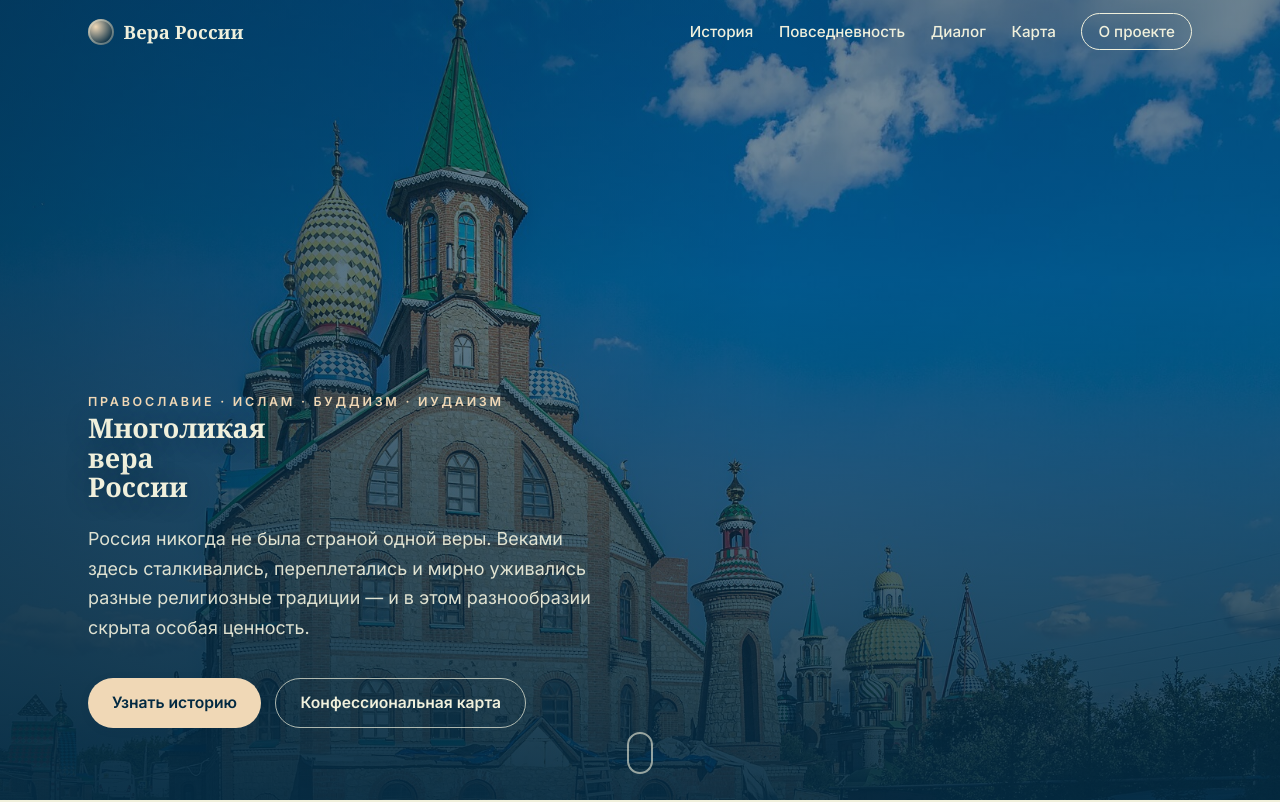
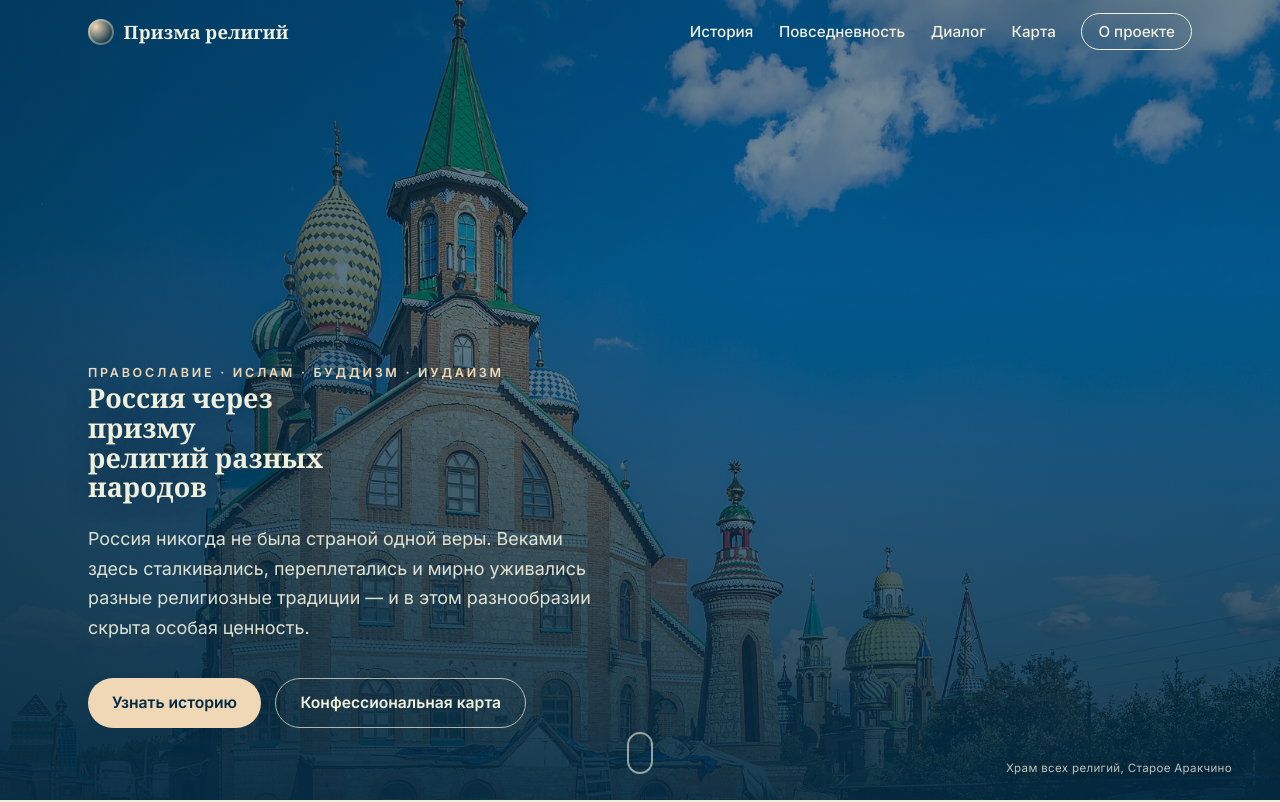
Before and after one commit to pwgzghb9dv-sys/veram-rossii, a plain HTML site: page index.html in a window 1280 px wide. Shown: the top 802 px of the page. Drawn offline with nearby package versions, Linux system fonts and the light colour scheme.

Commit message:
Update branding, Judaism icon, Russia-only map; refine About
- Rename site to "Россия через призму религий разных народов"
- Replace Judaism icon with a proper Star of David
- Constrain map to Russia (maxBounds) and fit to markers
- Remove the "Цель" block from the About page
- Add hero photo caption (Храм всех религий, Старое Аракчино)

Co-authored-by: Cursor <cursoragent@cursor.com>

```diff
--- a/assets/css/layout.css
+++ b/assets/css/layout.css
@@ -55,6 +55,19 @@
 .hero__title {
   color: var(--text-invert);
   text-shadow: 0 2px 24px rgba(3, 42, 66, 0.45);
+}
+.hero__credit {
+  position: absolute;
+  right: clamp(1.1rem, 5vw, 3rem);
+  bottom: 1.4rem;
+  z-index: 1;
+  max-width: 60%;
+  margin: 0;
+  font-size: 0.72rem;
+  letter-spacing: 0.03em;
+  text-align: right;
+  color: rgba(240, 240, 220, 0.78);
+  text-shadow: 0 1px 8px rgba(3, 42, 66, 0.6);
 }
 .hero__eyebrow {
   color: var(--warm);
--- a/assets/data/content.js
+++ b/assets/data/content.js
@@ -8,7 +8,7 @@ const ICONS = {
   orthodox: `<svg viewBox="0 0 24 24" fill="none" stroke="currentColor" stroke-width="1.6" stroke-linecap="round"><path d="M12 2v20M7 7h10M5 12h14M9 17h6"/></svg>`,
   islam: `<svg viewBox="0 0 24 24" fill="none" stroke="currentColor" stroke-width="1.6" stroke-linejoin="round"><path d="M16.5 4a8 8 0 1 0 0 16 6.5 6.5 0 1 1 0-16Z"/><path d="m19.5 8 .9 1.9 2 .3-1.5 1.4.4 2-1.8-1-1.8 1 .4-2L16.6 10.2l2-.3.9-1.9Z"/></svg>`,
   buddhism: `<svg viewBox="0 0 24 24" fill="none" stroke="currentColor" stroke-width="1.6"><circle cx="12" cy="12" r="9"/><circle cx="12" cy="12" r="3"/><path d="M12 3v6M12 15v6M3 12h6M15 12h6M5.6 5.6l4.2 4.2M14.2 14.2l4.2 4.2M18.4 5.6l-4.2 4.2M9.8 14.2l-4.2 4.2"/></svg>`,
-  judaism: `<svg viewBox="0 0 24 24" fill="none" stroke="currentColor" stroke-width="1.5" stroke-linejoin="round"><path d="M12 3l3.5 6h-7L12 3Zm0 18l-3.5-6h7L12 21ZM4.5 7.5h15M4.5 16.5h15"/></svg>`,
+  judaism: `<svg viewBox="0 0 24 24" fill="none" stroke="currentColor" stroke-width="1.4" stroke-linejoin="round"><path d="M12 2.5 20.66 17.5H3.34L12 2.5Z"/><path d="M12 21.5 3.34 6.5h17.32L12 21.5Z"/></svg>`,
 };
 
 const RELIGIONS = [
--- a/assets/js/map.js
+++ b/assets/js/map.js
@@ -15,13 +15,17 @@
     const points = data.MAP_POINTS;
     const icons = data.ICONS || {};
 
+    // Ограничиваем карту территорией России
+    const RUSSIA_BOUNDS = L.latLngBounds([41, 19], [78, 180]);
     const map = L.map(el, {
-      center: [56, 70],
+      center: [62, 94],
       zoom: 3,
       minZoom: 2,
       maxZoom: 9,
       scrollWheelZoom: false,
       attributionControl: true,
+      maxBounds: RUSSIA_BOUNDS,
+      maxBoundsViscosity: 1.0,
     });
 
     // Включаем колесо после клика по карте (чтобы скролл страницы не залипал)
@@ -72,7 +76,9 @@
 
     function fit() {
       map.invalidateSize();
+      // Вид по маркерам (вся раскладка в пределах России), без выхода на мир
       if (bounds.length) map.fitBounds(bounds, { padding: [30, 30] });
+      else map.fitBounds(RUSSIA_BOUNDS, { padding: [8, 8] });
     }
 
     // Контейнер может быть ещё не до конца разложен на момент init —
--- a/index.html
+++ b/index.html
@@ -3,8 +3,8 @@
 <head>
   <meta charset="UTF-8" />
   <meta name="viewport" content="width=device-width, initial-scale=1.0" />
-  <title>Многоликая вера России — религиозное многообразие страны</title>
-  <meta name="description" content="Православие, ислам, буддизм и иудаизм в России: история появления, повседневный уклад, межрелигиозный диалог и конфессиональная карта страны." />
+  <title>Россия через призму религий разных народов</title>
+  <meta name="description" content="Россия через призму религий разных народов: православие, ислам, буддизм и иудаизм — история появления, повседневный уклад, межрелигиозный диалог и конфессиональная карта страны." />
 
   <script>document.documentElement.classList.replace('no-js', 'js');</script>
 
@@ -26,7 +26,7 @@
     <div class="container site-header__inner">
       <a class="brand" href="#hero">
         <span class="brand__mark" aria-hidden="true"></span>
-        <span class="brand__text">Вера России</span>
+        <span class="brand__text">Призма религий</span>
       </a>
 
       <nav class="nav" aria-label="Основная навигация">
@@ -54,7 +54,7 @@
       <div class="hero__overlay"></div>
       <div class="container hero__content">
         <p class="eyebrow hero__eyebrow" data-reveal>Православие · Ислам · Буддизм · Иудаизм</p>
-        <h1 class="hero__title" data-reveal>Многоликая вера<br />России</h1>
+        <h1 class="hero__title" data-reveal>Россия через призму<br />религий разных народов</h1>
         <p class="hero__lead" data-reveal>
           Россия никогда не была страной одной веры. Веками здесь сталкивались,
           переплетались и мирно уживались разные религиозные традиции — и в этом
@@ -65,6 +65,7 @@
           <a class="btn btn--ghost" href="#map">Конфессиональная карта</a>
         </div>
       </div>
+      <p class="hero__credit">Храм всех религий, Старое Аракчино</p>
       <a class="hero__scroll" href="#history" aria-label="Прокрутить вниз">
         <span></span>
       </a>
@@ -263,7 +264,7 @@
   <footer class="footer">
     <div class="container footer__inner">
       <div class="footer__brand">
-        <span class="brand__text">Многоликая вера России</span>
+        <span class="brand__text">Россия через призму религий разных народов</span>
         <p>Учебный проект о религиозном многообразии страны.</p>
       </div>
       <nav class="footer__nav" aria-label="Навигация в подвале">
```
Also changed, not shown: o-proekte.html (+3 -12 lines).
